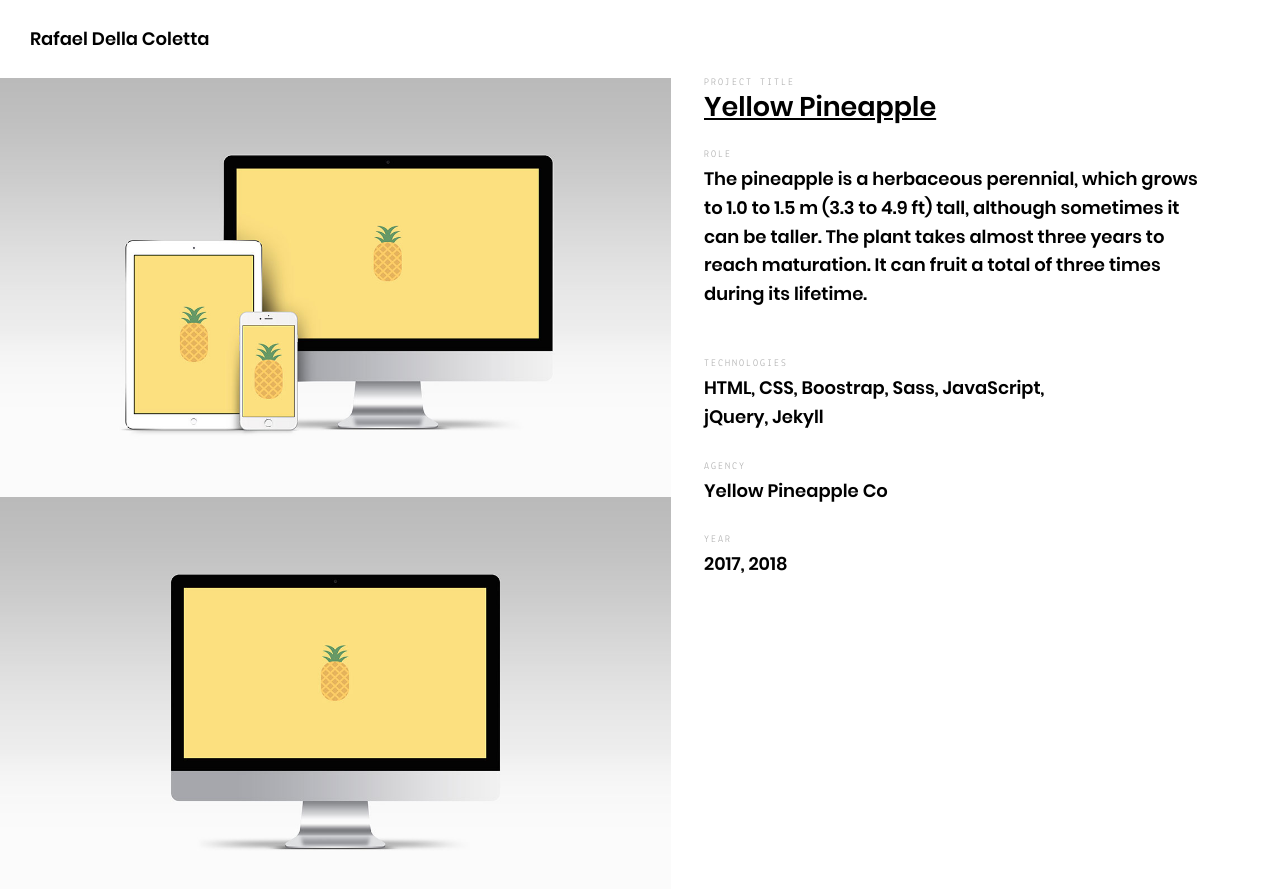
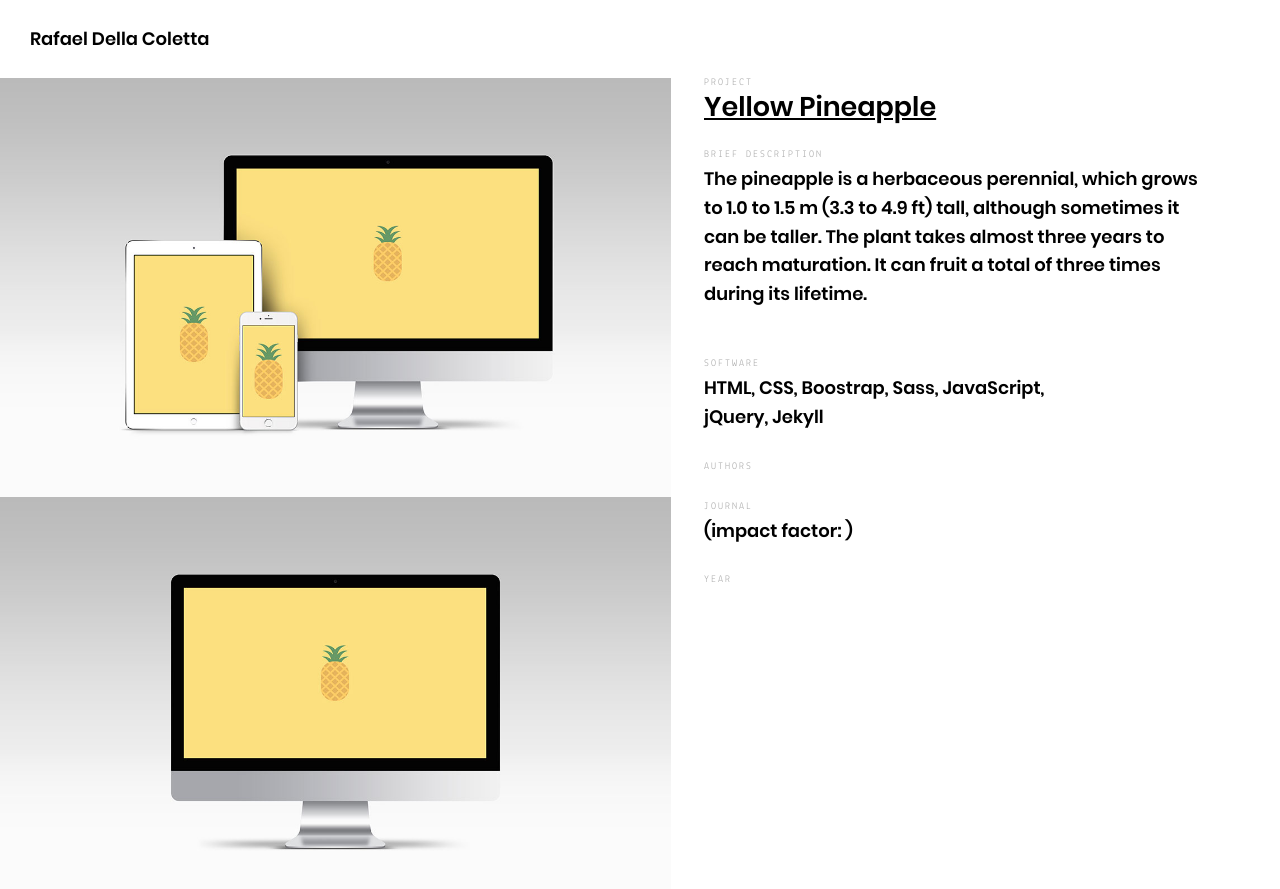
Before and after one commit to rdcoletta/me, a Jekyll site: the page built from _posts/projects/2017-04-02-yellowpineapple.md, in a window 1280 px wide and 900 px high. Shown: the top 889 px of the window. Built offline with Jekyll 4.4.1, drawn with Linux system fonts in a browser that asks for light colours.

Commit message:
updated structure of project page

```diff
--- a/_layouts/project.html
+++ b/_layouts/project.html
@@ -13,19 +13,22 @@
 		<section class="project">
 			<div class="container">
 				<article>
-					<span class="h2">Project Title</span>
+					<span class="h2">Project</span>
 					<h1>
 						<a href="{{ page.project.url }}" target="_blank" title="{{ page.project.title }}" rel="nofollow">{{ page.project.title }}</a>
 					</h1>
-					<span class="h2">Role</span>
+					<span class="h2">Brief description</span>
 					{{ page.content }}
 					<div class="project-meta">
-						<span class="h2">Technologies</span>
+						<span class="h2">Software</span>
 						<p>{{ page.project.tech }}</p>
-						<span class="h2">Agency</span>
-						<p><a title="{{ page.agency.title }}" href="{{ page.agency.url }}" target="_blank" rel="nofollow">{{ page.agency.title }}</a></p>
+						<span class="h2">Authors</span>
+						<p>{{ page.project.authors }}</p>
+						<span class="h2">Journal</span>
+						<p>{{ page.journal.title }}</p>
+						<p>(impact factor: {{ page.journal.impact }})</p>
 						<span class="h2">Year</span>
-						<p>{{ page.agency.year }}</p>
+						<p>{{ page.journal.year }}</p>
 					</div>
 				</article>
 				<aside>
```
